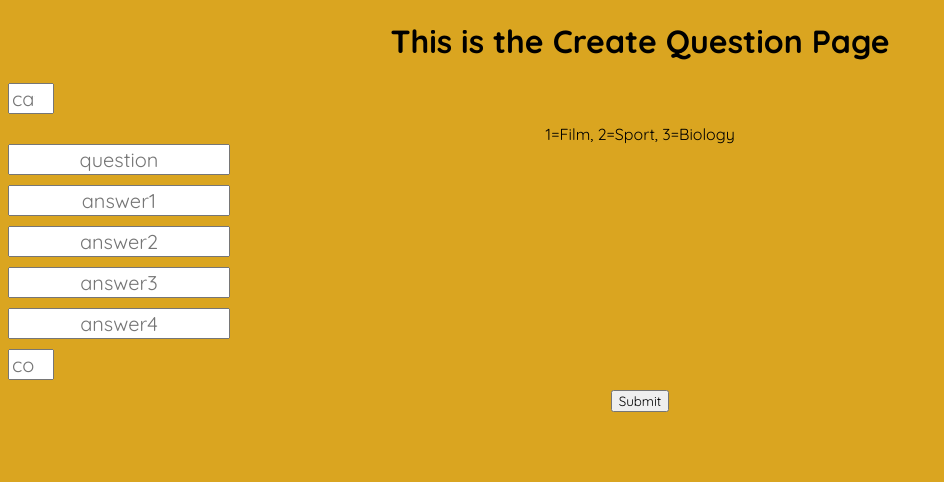
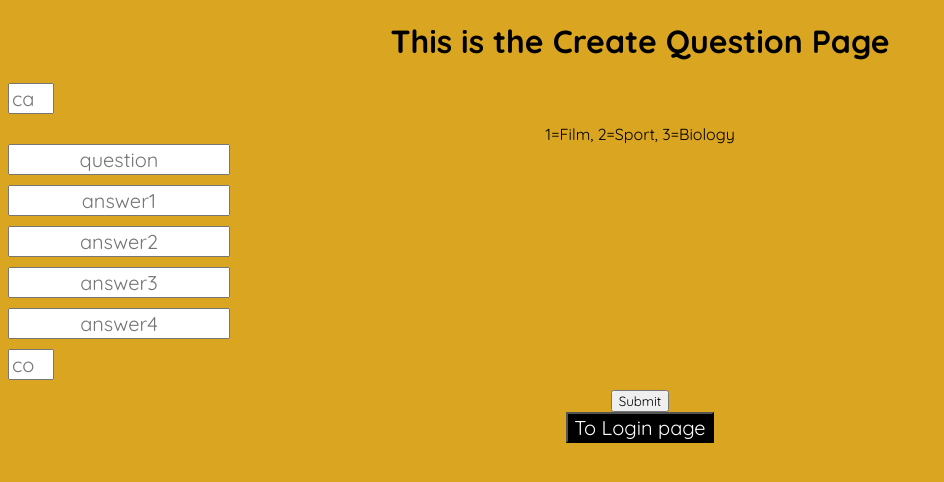
Before and after one commit to naoiri/Quiz-man, a React (Create React App) app in the folder frontend/: page /createquestion in a window 1280 px wide. Shown: the top 482 px of the page, without its empty margins (0-944 px from the left). Built offline with nearby package versions, Linux system fonts and the light colour scheme.

Commit message:
Add button to login page

```diff
--- a/frontend/src/CreateQuestion.js
+++ b/frontend/src/CreateQuestion.js
@@ -1,10 +1,11 @@
 import React from "react";
-
+import {Link} from 'react-router-dom';
 function CreateQuestion() {
 
     const axios = require('axios');
     let cid;
     let correctAnswer;
+    let create = false;
 
     async function postData(e) {
 
@@ -30,6 +31,9 @@ function CreateQuestion() {
             answer4: e.target.answer4.value,
             correctAnswer: correctAnswer
         })
+
+        create = true;
+
     }
 
     return (
@@ -46,6 +50,9 @@ function CreateQuestion() {
                 <input type="number" name="correctanswer" placeholder="correct answer" min="1" max="4"/>
                 <button>Submit</button>
             </form>
+            <Link to="/login">
+                <button className="button">To Login page</button>
+            </Link>
         </div>
     );
 }
```
